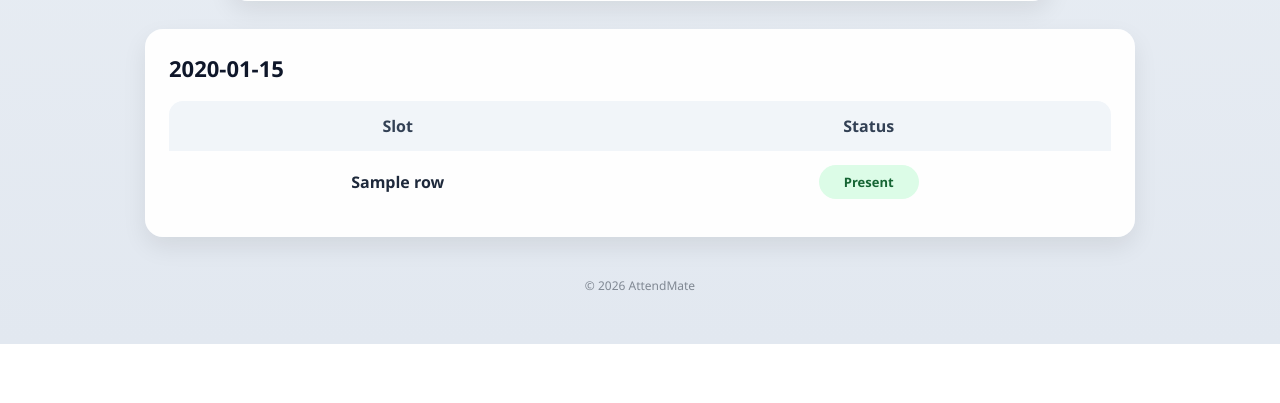
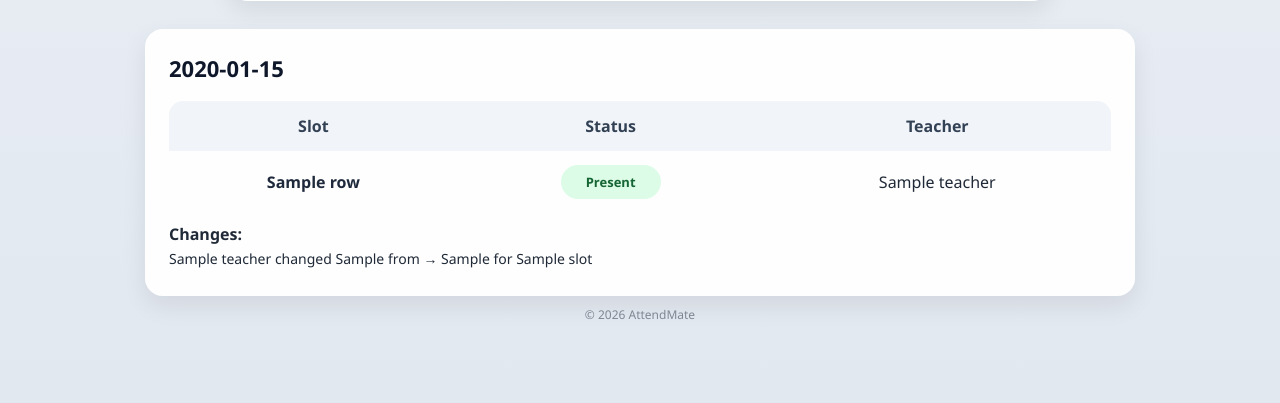
Before and after one commit to omkar3311/Attendmate-application, a Python web app: template website/templates/new_student.html in a window 1280 px wide. Shown: the part 964-1367 px from the top of the page. Before the commit the page ends 1308 px from the top, so only its background shows below. Run offline with Jinja, Linux system fonts and the light colour scheme; the template is opened without the code that fills it: most values are stand-ins (such as "Sample title", 1, 10 or a date in 2020).

Commit message:
Enhance student dashboard UI with teacher column, audit logs, and inline attendance editing

```diff
--- a/website/templates/new_student.html
+++ b/website/templates/new_student.html
@@ -481,7 +520,7 @@
     </div>
 
     {% if attendance %}
-        {% for date, slots in attendance.items() %}
+    {% for date, day in attendance.items() %}
     <div class="attendance-card">
         <h3>{{ date }}</h3>
 
@@ -489,11 +528,17 @@
             <tr>
                 <th>Slot</th>
                 <th>Status</th>
+                <th>Teacher</th>
+
+                {% if current_role in ['teacher', 'hod'] %}
+                <th>Action</th>
+                {% endif %}
             </tr>
 
-                {% for row in slots %}
+            {% for row in day.slots %}
             <tr>
                 <td class="slot-name">{{ row.slot_label }}</td>
+
                 <td>
                     {% if row.status == "present" %}
                         <span class="status-badge status-present">Present</span>
@@ -503,9 +548,32 @@
                         <span class="status-badge status-pending">Pending</span>
                     {% endif %}
                 </td>
+
+                <td>{{ row.teacher }}</td>
+
+                {% if current_role in ['teacher', 'hod'] %}
+                <td>
+                    <button class="edit-btn" onclick="editAttendance(this, '{{ date }}','{{ row.slot_label }}','{{ row.status }}')">
+                        <span class="icon">✏️</span> Edit
+                    </button>
+                </td>
+                {% endif %}
             </tr>
             {% endfor %}
         </table>
+
+        {% if day.audit %}
+        <div class="audit-box" style="margin-top:10px;">
+            <strong>Changes:</strong>
+
+            {% for log in day.audit %}
+                <p style="margin:4px 0; font-size:14px;">
+                    {{ log.teacher }} changed {{ log.from }} → {{ log.to }} for {{ log.slot }}
+                </p>
+            {% endfor %}
+        </div>
+        {% endif %}
+
     </div>
     {% endfor %}
 {% else %}
@@ -660,6 +726,53 @@
         document.getElementById("prevChart").disabled = true;
         document.getElementById("nextChart").disabled = true;
     }
+
+function editAttendance(btn, date, slot, currentStatus) {
+
+    if (btn.nextElementSibling) return;
+
+    let select = document.createElement("select");
+    select.className = "status-select";
+
+    let newOption = document.createElement("option");
+
+    if (currentStatus === "present") {
+        newOption.value = "absent";
+        newOption.text = "Mark Absent";
+    } else {
+        newOption.value = "present";
+        newOption.text = "Mark Present";
+    }
+
+    select.appendChild(newOption);
+
+    let saveBtn = document.createElement("button");
+    saveBtn.innerText = "Save";
+    saveBtn.className = "save-btn";
+
+    saveBtn.onclick = async function () {
+    let newStatus = select.value;
+
+    const formData = new FormData();
+    formData.append("classroom_id", "{{ classroom_id }}");
+    formData.append("prn", "{{ student_prn }}");
+    formData.append("attendance_date", date);
+    formData.append("slot_label", slot);
+    formData.append("new_status", newStatus);
+
+    await fetch("/attendance/update", {
+        method: "POST",
+        body: formData
+    });
+
+    location.reload();
+};
+
+    btn.parentNode.appendChild(select);
+    btn.parentNode.appendChild(saveBtn);
+}
+
+
 </script>
 </body>
 </html>
```
Also changed, not shown: other parts of website/templates/new_student.html (+39 -2 lines). Lines whose indentation alone changed are shown as unchanged.
